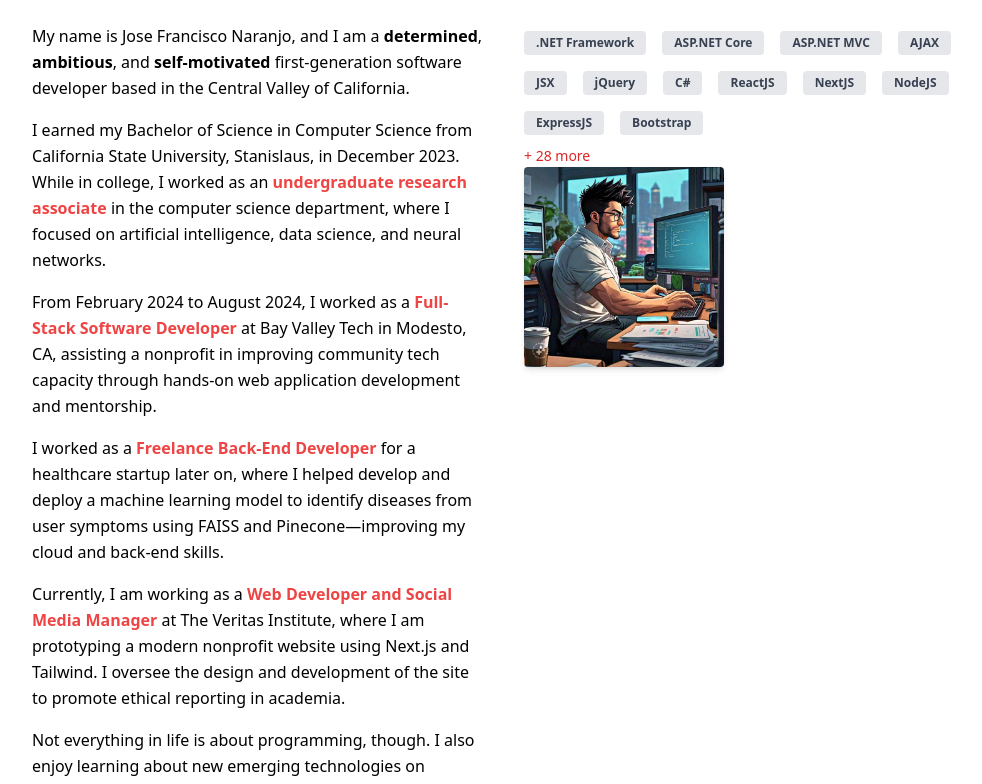
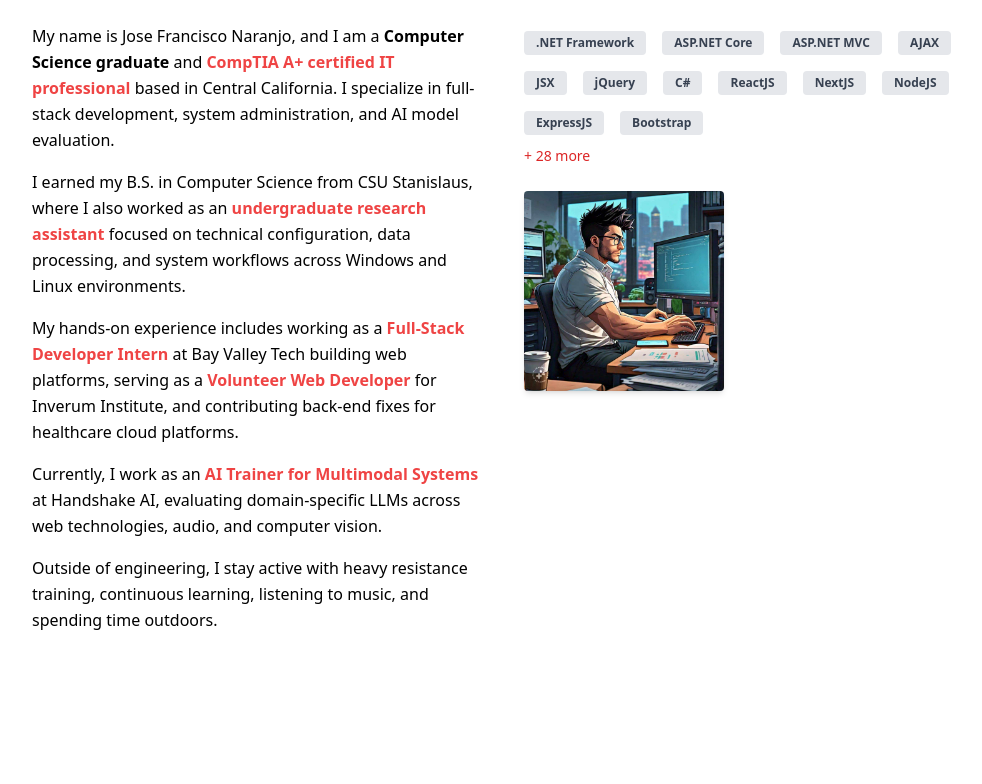
Before and after one commit to josefnaranjo/portfolio-website, a Next.js app: page / in a window 1280 px wide. Shown: the part 912-1696 px from the top of the page, without its empty margins (136-1118 px from the left). Built offline with nearby package versions, Linux system fonts and the light colour scheme.

Commit message:
Refactor About component to update personal information and enhance clarity

```diff
--- a/components/About.tsx
+++ b/components/About.tsx
@@ -38,70 +38,50 @@ const About = () => {
             <div className="space-y-4 text-base leading-relaxed">
               <TypewriterParagraph>
                 My name is Jose Francisco Naranjo, and I am a{" "}
-                <span className="font-bold">determined</span>,{" "}
-                <span className="font-bold">ambitious</span>, and{" "}
-                <span className="font-bold">self-motivated</span>{" "}
-                first-generation software developer based in the Central Valley
-                of California.
+                <span className="font-bold">Computer Science graduate</span> and{" "}
+                <span className="font-bold text-red-500">
+                  CompTIA A+ certified IT professional
+                </span>{" "}
+                based in Central California. I specialize in full-stack
+                development, system administration, and AI model evaluation.
               </TypewriterParagraph>
 
               <TypewriterParagraph>
-                I earned my Bachelor of Science in Computer Science from
-                California State University, Stanislaus, in December 2023. While
-                in college, I worked as an{" "}
+                I earned my B.S. in Computer Science from CSU Stanislaus, where
+                I also worked as an{" "}
                 <span className="font-bold text-red-500">
-                  undergraduate research associate
+                  undergraduate research assistant
                 </span>{" "}
-                in the computer science department, where I focused on
-                artificial intelligence, data science, and neural networks.
+                focused on technical configuration, data processing, and system
+                workflows across Windows and Linux environments.
               </TypewriterParagraph>
 
               <TypewriterParagraph>
-                From February 2024 to August 2024, I worked as a{" "}
+                My hands-on experience includes working as a{" "}
                 <span className="font-bold text-red-500">
-                  Full-Stack Software Developer
+                  Full-Stack Developer Intern
                 </span>{" "}
-                at Bay Valley Tech in Modesto, CA, assisting a nonprofit in
-                improving community tech capacity through hands-on web
-                application development and mentorship.
+                at Bay Valley Tech building web platforms, serving as a{" "}
+                <span className="font-bold text-red-500">
+                  Volunteer Web Developer
+                </span>{" "}
+                for Inverum Institute, and contributing back-end fixes for
+                healthcare cloud platforms.
               </TypewriterParagraph>
 
               <TypewriterParagraph>
-                I worked as a{" "}
+                Currently, I work as an{" "}
                 <span className="font-bold text-red-500">
-                  Freelance Back-End Developer
+                  AI Trainer for Multimodal Systems
                 </span>{" "}
-                for a healthcare startup later on, where I helped develop and
-                deploy a machine learning model to identify diseases from user
-                symptoms using FAISS and Pinecone—improving my cloud and
-                back-end skills.
+                at Handshake AI, evaluating domain-specific LLMs across web
+                technologies, audio, and computer vision.
               </TypewriterParagraph>
 
               <TypewriterParagraph>
-                Currently, I am working as a{" "}
-                <span className="font-bold text-red-500">
-                  Web Developer and Social Media Manager
-                </span>{" "}
-                at The Veritas Institute, where I am prototyping a modern
-                nonprofit website using Next.js and Tailwind. I oversee the
-                design and development of the site to promote ethical reporting
-                in academia.
-              </TypewriterParagraph>
-
-              <TypewriterParagraph>
-                Not everything in life is about programming, though. I also
-                enjoy learning about new emerging technologies on different
-                internet platforms. In addition, I love working out, listening
-                to music, and going on hikes occasionally. I need my dose of
-                nature to keep me going!
-              </TypewriterParagraph>
-
-              <TypewriterParagraph>
-                My passion for technology has led me to incredible{" "}
-                <span className="font-bold text-red-500">learning</span> and{" "}
-                <span className="font-bold text-red-500">growth</span>, shaping
-                me into a better technologist. I am excited to see where this
-                passion will lead me, as I&apos;m open to new opportunities.
+                Outside of engineering, I stay active with heavy resistance
+                training, continuous learning, listening to music, and spending
+                time outdoors.
               </TypewriterParagraph>
             </div>
           </div>
@@ -115,7 +95,7 @@ const About = () => {
             </h2>
 
             <CollapsibleSkills />
-            <div className="hidden md:block relative">
+            <div className="hidden md:block relative mt-6">
               <Image
                 className="rounded shadow-md"
                 src="/skills.jpg"
```
